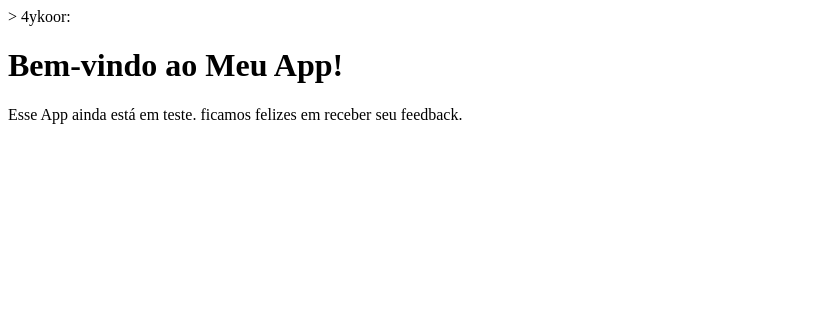
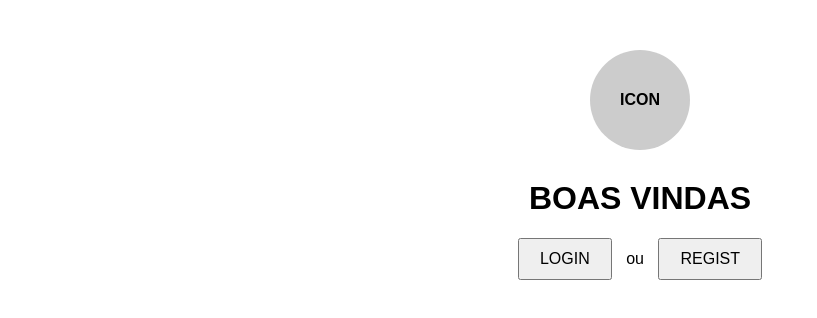
Before and after one commit to 4ykoor/ComunicX, a plain HTML site: page Index.html in a window 1280 px wide. Shown: the whole page, without its empty margins (0-817 px from the left). Drawn offline with Linux system fonts and the light colour scheme.

Commit message:
Update Index.html

```diff
--- a/Index.html
+++ b/Index.html
@@ -1,13 +1,51 @@
-> 4ykoor:
 <!DOCTYPE html>
-<html>
+<html lang="pt-BR">
 <head>
-    <title>ComunicX</title>
-    <meta name="viewport" content="width=device-width, initial-scale=1">
+  <meta charset="UTF-8">
+  <title>Boas Vindas</title>
+  <style>
+    body {
+      text-align: center;
+      font-family: Arial, sans-serif;
+      margin-top: 50px;
+    }
+    .icon {
+      width: 100px;
+      height: 100px;
+      background-color: #ccc;
+      border-radius: 50%;
+      display: flex;
+      align-items: center;
+      justify-content: center;
+      margin: auto;
+      font-weight: bold;
+    }
+    h1 {
+      margin-top: 30px;
+    }
+    .buttons {
+      margin-top: 20px;
+    }
+    .buttons a {
+      text-decoration: none;
+      margin: 0 10px;
+    }
+    .buttons button {
+      padding: 10px 20px;
+      font-size: 16px;
+      cursor: pointer;
+    }
+  </style>
 </head>
 <body>
-    <h1>Bem-vindo ao Meu App!</h1>
-    <p>Esse App ainda está em teste.
-        ficamos felizes em receber seu feedback.</p>
+
+  <div class="icon">ICON</div>
+  <h1>BOAS VINDAS</h1>
+  <div class="buttons">
+    <a href="login.html"><button>LOGIN</button></a>
+    ou
+    <a href="registro.html"><button>REGIST</button></a>
+  </div>
+
 </body>
 </html>
```
